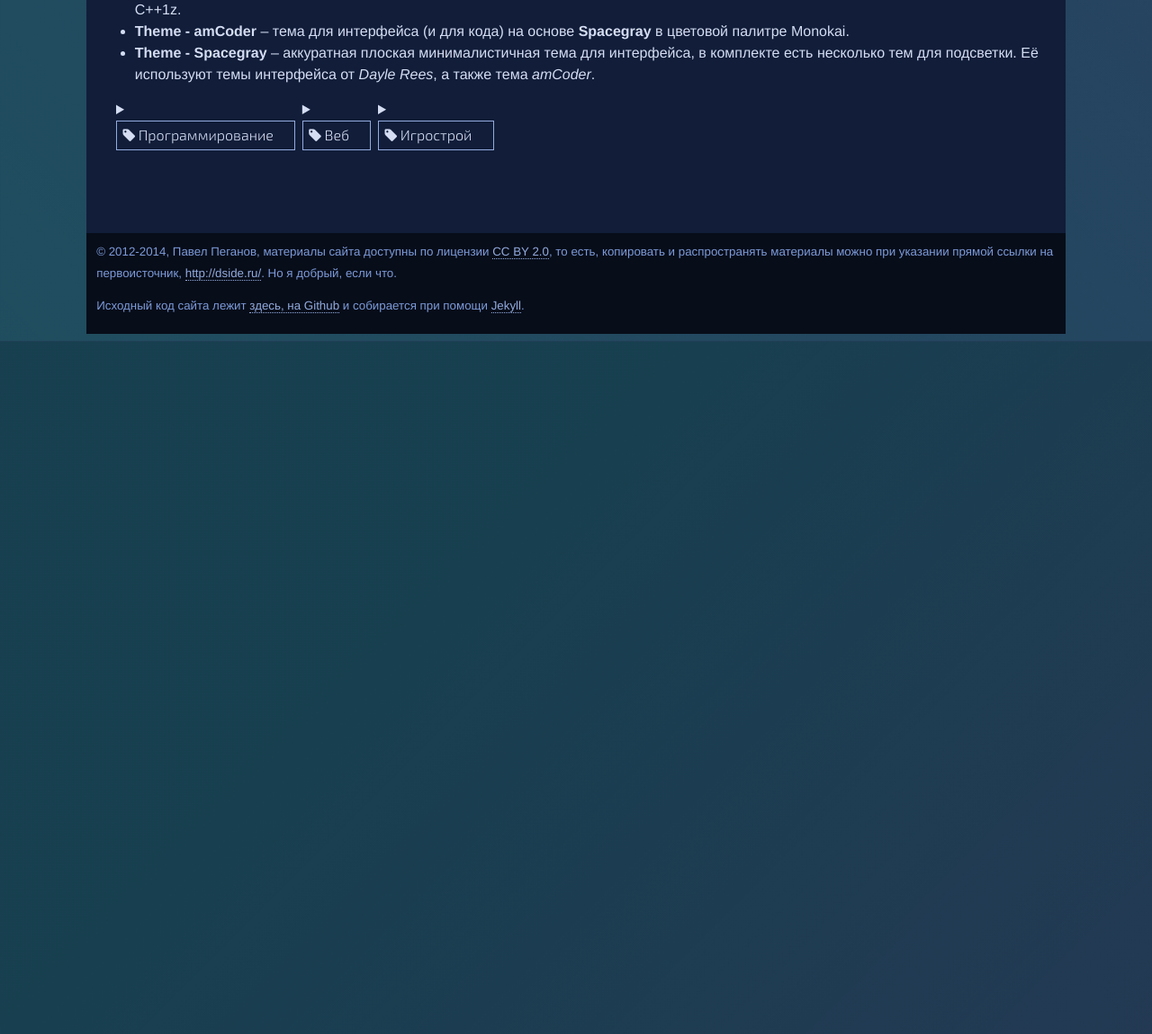
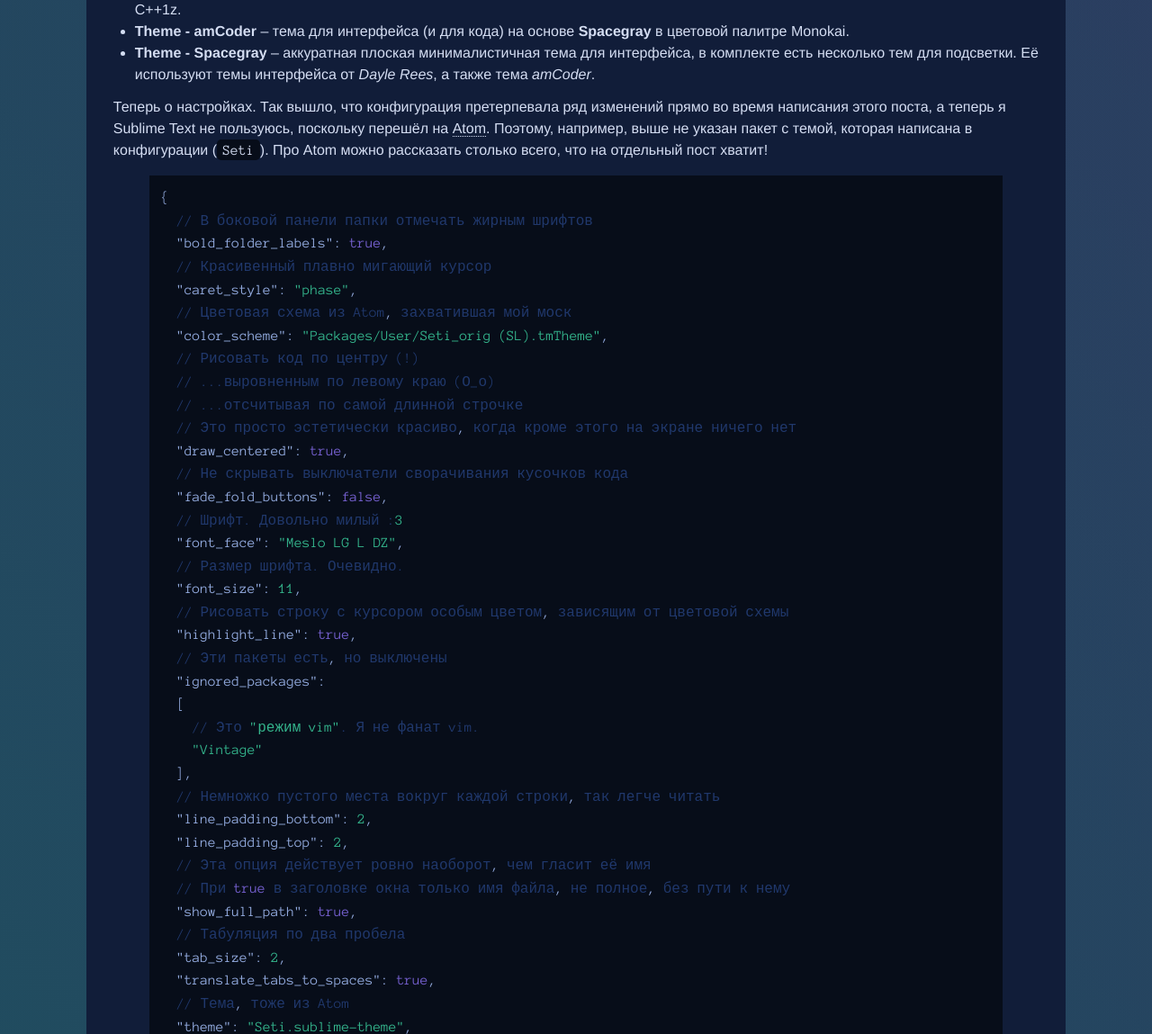
Before and after one commit to D-side/d-side.github.io, a Jekyll site: the page built from _posts/2014-10-19-development-environment.md, in a window 1280 px wide and 1400 px high, scrolled down 5408 px. Shown: the part 251-1400 px from the top of the window at 90% size. Built offline with Jekyll 4.4.1, drawn with Linux system fonts in a browser that asks for light colours; formulas are drawn with MathJax 3; comment, search, counter and statistics services are not loaded; before the commit the page ends 6038 px from its top, so only the background shows below that.

Commit message:
Dev Environment

```diff
--- a/_posts/2014-10-19-development-environment.md
+++ b/_posts/2014-10-19-development-environment.md
@@ -99,3 +99,48 @@ wip: true
 * **SublimeLinter-contrib-clang** -- линтер для С++ на компиляторе `clang`. К сожалению, заставить его работать -- задача не из лёгких, но и эффект очень суров. `clang` -- компилятор на "грани будущего", уже полностью поддерживающий C++1y и оформленную часть C++1z.
 * **Theme - amCoder** -- тема для интерфейса (и для кода) на основе **Spacegray** в цветовой палитре Monokai.
 * **Theme - Spacegray** -- аккуратная плоская минималистичная тема для интерфейса, в комплекте есть несколько тем для подсветки. Её используют темы интерфейса от _Dayle Rees_, а также тема _amCoder_.
+
+Теперь о настройках. Так вышло, что конфигурация претерпевала ряд изменений прямо во время написания этого поста, а теперь я Sublime Text не пользуюсь, поскольку перешёл на [Atom](http://atom.io/). Поэтому, например, выше не указан пакет с темой, которая написана в конфигурации (`Seti`). Про Atom можно рассказать столько всего, что на отдельный пост хватит!
+
+{% highlight json %}
+{
+  // В боковой панели папки отмечать жирным шрифтов
+  "bold_folder_labels": true,
+  // Красивенный плавно мигающий курсор
+  "caret_style": "phase",
+  // Цветовая схема из Atom, захватившая мой моск
+  "color_scheme": "Packages/User/Seti_orig (SL).tmTheme",
+  // Рисовать код по центру (!)
+  // ...выровненным по левому краю (О_о)
+  // ...отсчитывая по самой длинной строчке
+  // Это просто эстетически красиво, когда кроме этого на экране ничего нет
+  "draw_centered": true,
+  // Не скрывать выключатели сворачивания кусочков кода
+  "fade_fold_buttons": false,
+  // Шрифт. Довольно милый :3
+  "font_face": "Meslo LG L DZ",
+  // Размер шрифта. Очевидно.
+  "font_size": 11,
+  // Рисовать строку с курсором особым цветом, зависящим от цветовой схемы
+  "highlight_line": true,
+  // Эти пакеты есть, но выключены
+  "ignored_packages":
+  [
+    // Это "режим vim". Я не фанат vim.
+    "Vintage"
+  ],
+  // Немножко пустого места вокруг каждой строки, так легче читать
+  "line_padding_bottom": 2,
+  "line_padding_top": 2,
+  // Эта опция действует ровно наоборот, чем гласит её имя
+  // При true в заголовке окна только имя файла, не полное, без пути к нему
+  "show_full_path": true,
+  // Табуляция по два пробела
+  "tab_size": 2,
+  "translate_tabs_to_spaces": true,
+  // Тема, тоже из Atom
+  "theme": "Seti.sublime-theme",
+
+  "word_wrap": true
+}
+{% endhighlight %}
```
